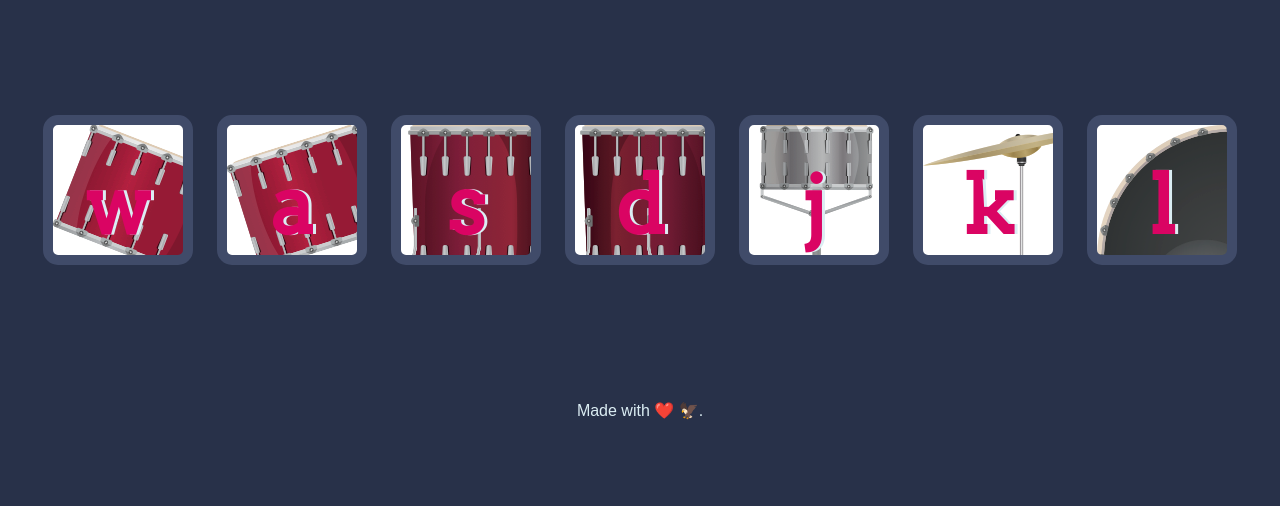
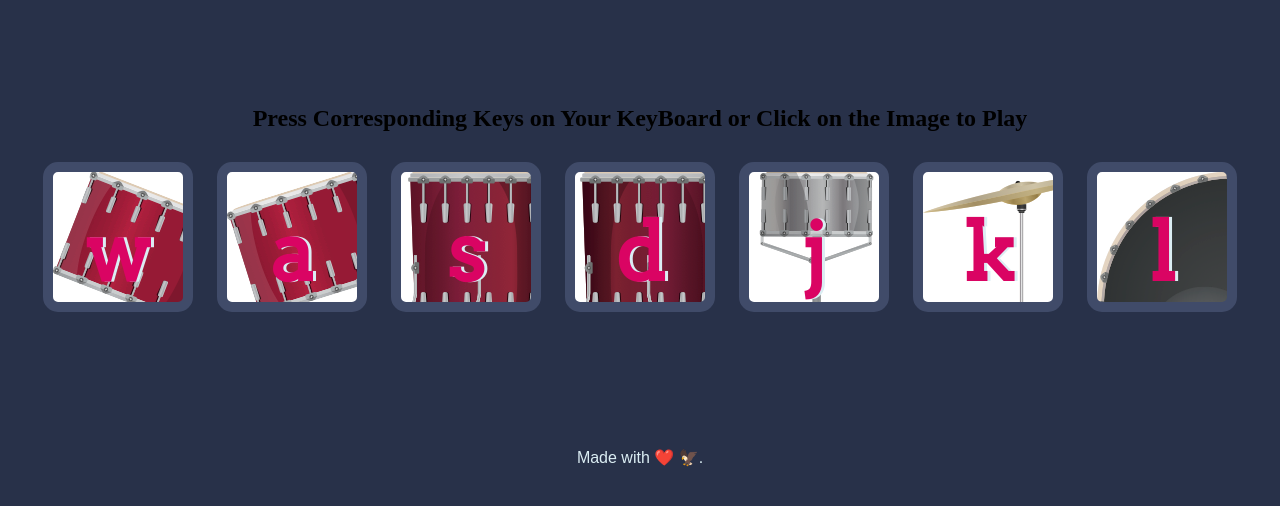
Before and after one commit to FrancisNkufi/drum-game, a plain HTML site: page index.html in a window 1280 px wide. Shown: the part 174-680 px from the top of the page. Drawn offline with Linux system fonts and the light colour scheme.

Commit message:
Update index.html

```diff
--- a/index.html
+++ b/index.html
@@ -13,6 +13,7 @@
 
   <h1 id="title">Francis Drum 🥁 Kit</h1>
   <div class="set">
+    <h2> Press Corresponding Keys on Your KeyBoard or Click on the Image to Play</h2>
     <button class="w drum">w</button>
     <button class="a drum">a</button>
     <button class="s drum">s</button>
```
